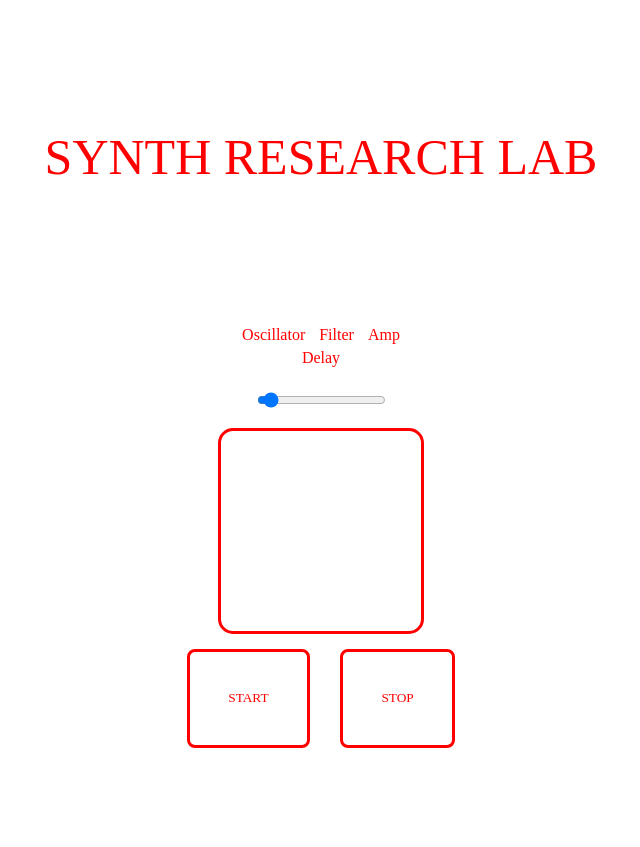
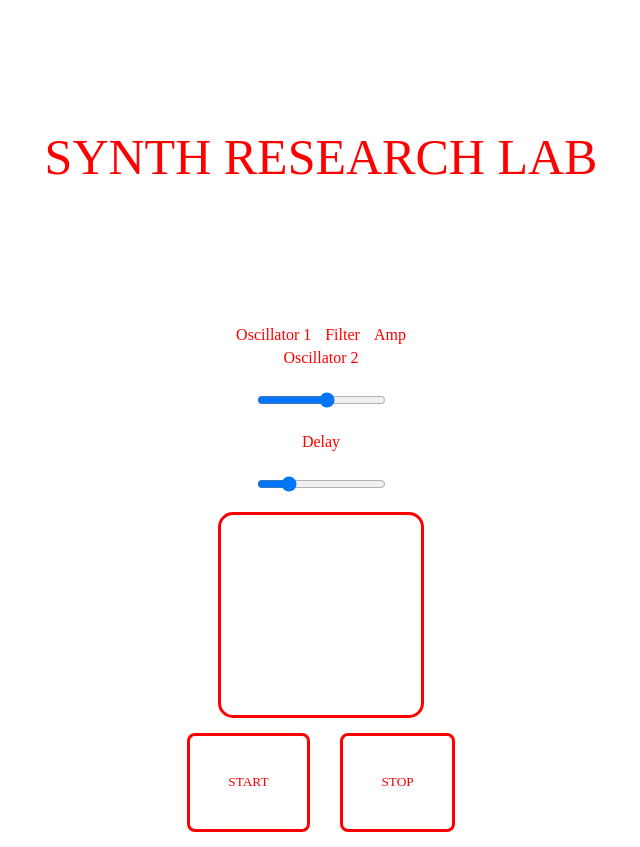
Before and after one commit to PhilippAubert/capstone-digitalSynth, a React (Create React App) app in the folder digitalsynth/: page / in a window 1280 px wide. Shown: the whole page, without its empty margins (319-959 px from the left). Before the commit the page ends 800 px from the top, so only its background shows below. Built offline with nearby package versions, Linux system fonts and the light colour scheme.

Commit message:
Add Oscillator2

```diff
--- a/digitalsynth/src/App.js
+++ b/digitalsynth/src/App.js
@@ -9,18 +9,24 @@ import {
 
 export default function App() {
   const audioContext = new AudioContext();
-  const [oscillator, setOscillator] = useState(220);
+  const [oscillator1, setOscillator1] = useState(220);
+  const [oscillator2, setOscillator2] = useState(220);
   const [cutOffFrequency, setCutOffFrequency] = useState(100);
   const [ampEnvelope, setAmpEnvelope] = useState(10);
-  const [delayAmount, setDelayAmount] = useState(1.0);
-  let osc;
+  const [delayAmount, setDelayAmount] = useState(10);
+  let osc1;
+  let osc2;
 
   function onClickStart() {
-    osc = audioContext.createOscillator();
-    osc.type = "square";
-    osc.frequency.setValueAtTime(oscillator, audioContext.currentTime);
+    osc1 = audioContext.createOscillator();
+    osc1.type = "square";
+    osc1.frequency.setValueAtTime(oscillator1, audioContext.currentTime);
+    osc2 = audioContext.createOscillator();
+    osc2.type = "square";
+    osc2.frequency.setValueAtTime(oscillator2, audioContext.currentTime);
     const filter = audioContext.createBiquadFilter();
-    osc.connect(filter);
+    osc2.connect(filter);
+    osc1.connect(filter);
     const gainNode = audioContext.createGain();
     gainNode.gain.value = ampEnvelope;
     filter.frequency.setValueAtTime(cutOffFrequency, audioContext.currentTime);
@@ -30,15 +36,23 @@ export default function App() {
     gainNode.connect(delay);
     delay.connect(audioContext.destination);
 
-    osc.start();
+    osc1.start();
+    osc2.start();
+    console.log("osc1 playing");
+    console.log("osc2 playing");
   }
 
   function onClickStop() {
-    osc.stop();
+    osc1.stop();
+    osc2.stop();
   }
 
-  function handleOscChange(event) {
-    setOscillator(Number(event.target.value));
+  function handleOsc1Change(event) {
+    setOscillator1(Number(event.target.value));
+  }
+
+  function handleOsc2Change(event) {
+    setOscillator2(Number(event.target.value));
   }
 
   function handleFilterChange(event) {
@@ -60,7 +74,7 @@ export default function App() {
         <nav>
           <NavLink className="Slider" to="/oscillator">
             {" "}
-            Oscillator{" "}
+            Oscillator 1{" "}
           </NavLink>
           <NavLink className="Slider" to="/filter">
             {" "}
@@ -76,8 +90,8 @@ export default function App() {
           <Route path="/oscillator">
             {" "}
             <input
-              value={oscillator}
-              onChange={handleOscChange}
+              value={oscillator1}
+              onChange={handleOsc1Change}
               type="range"
               min="0"
               max="1000"
@@ -106,13 +120,24 @@ export default function App() {
             />
           </Route>
         </Switch>
-        <div className="Slider">Delay</div>
+        <div className="Slider">Oscillator 2</div>
         <input
           value={delayAmount}
           onChange={handleDelayChange}
           type="range"
           min="0"
           max="18"
+          className="Value"
+        />
+
+        <div className="Slider">Delay</div>
+
+        <input
+          value={oscillator2}
+          onChange={handleOsc2Change}
+          type="range"
+          min="0"
+          max="1000"
           className="Value"
         />
 
```
